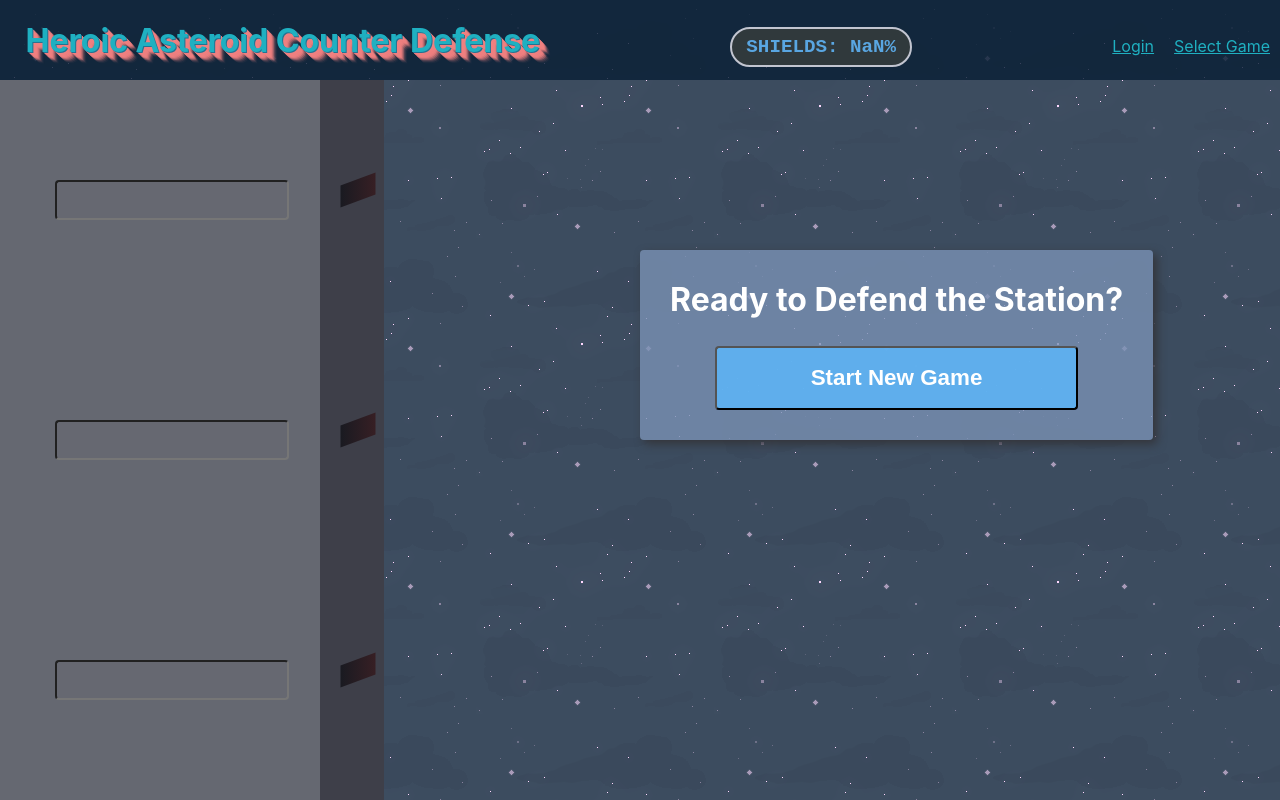
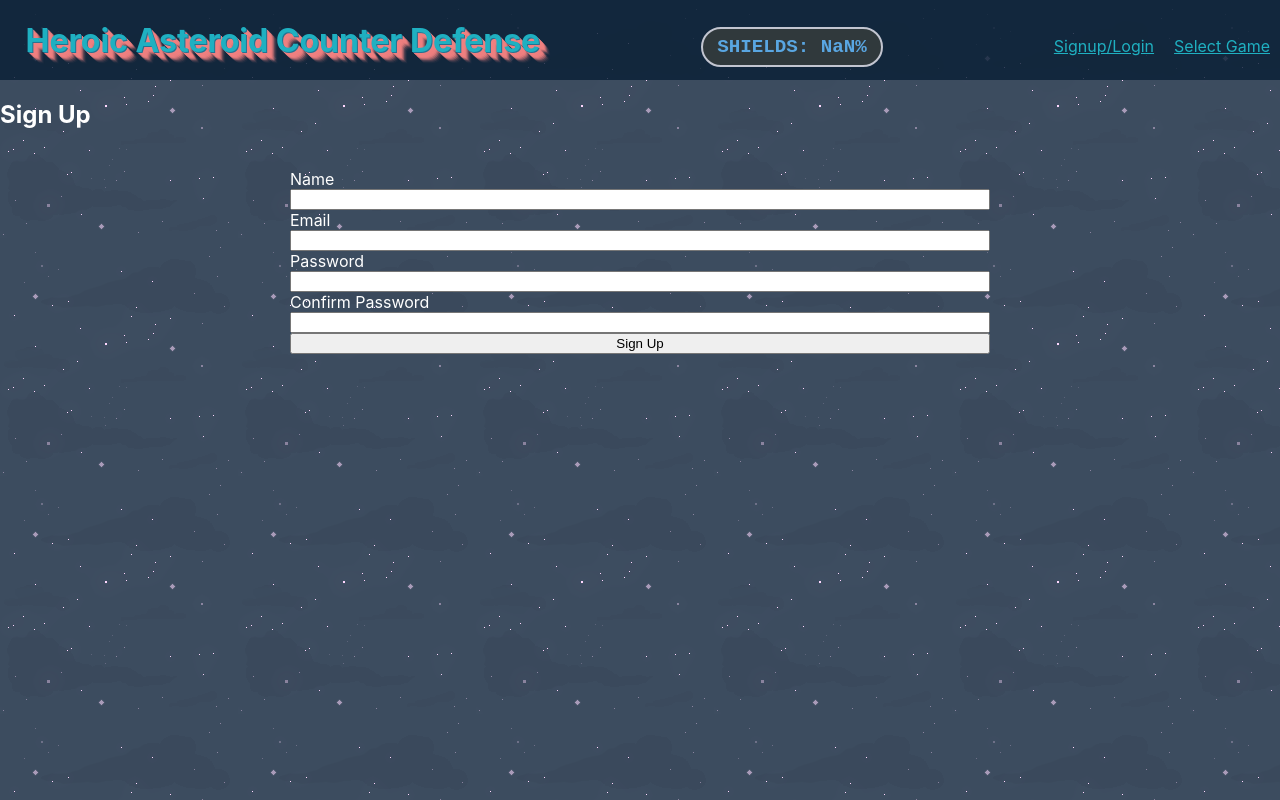
Before and after one commit to daleinen7/heroic-asteroid-counter-defense, a React (Create React App) app: page /auth in a window 1280 px wide. Built offline with nearby package versions, Linux system fonts and the light colour scheme.

Commit message:
create user

```diff
--- a/package.json
+++ b/package.json
@@ -6,8 +6,10 @@
     "@testing-library/jest-dom": "^5.11.4",
     "@testing-library/react": "^11.1.0",
     "@testing-library/user-event": "^12.1.10",
+    "bcrypt": "^5.0.1",
     "dotenv": "^8.2.0",
     "express": "^4.17.1",
+    "jsonwebtoken": "^8.5.1",
     "mongoose": "^5.12.7",
     "morgan": "^1.10.0",
     "react": "^17.0.2",
--- a/server.js
+++ b/server.js
@@ -24,7 +24,7 @@ app.listen(port, function() {
 });
 
 // API Routes
-
+app.use('/api/users', require('./routes/api/users'));
 
 // Catch-all Route
 app.get('/*', function(req,res) {
--- a/src/components/Header/index.jsx
+++ b/src/components/Header/index.jsx
@@ -60,8 +60,11 @@ export default function Header(props) {
       </ShieldDisplay>
 
       <StyledNav>
-        <Link className="nav-link" to='auth'>Login</Link>
-        <Link className="nav-link" to='select'>Select Game</Link>
+        {props.user &&
+          <Link className='nav-link' to='Profile'>User Games</Link>
+        }
+        <Link className='nav-link' to='auth'>Signup/Login</Link>
+        <Link className='nav-link' to='select'>Select Game</Link>
       </StyledNav>
     </StyledDiv>
   )
--- a/src/pages/App/App.jsx
+++ b/src/pages/App/App.jsx
@@ -31,7 +31,7 @@ function App() {
         <Route path="/select">
           <GameSelect/>
         </Route>
-        <Route path="/login">
+        <Route path="/auth">
           <Auth/>
         </Route>
         <Route path="/">
--- a/src/pages/Auth/index.jsx
+++ b/src/pages/Auth/index.jsx
@@ -1,7 +1,67 @@
+import {useState} from 'react';
+import {signUp} from '../../utilities/users-service';
+import styled from 'styled-components';
+
+const StyledDiv = styled.div`
+  form {
+    display: flex;
+    flex-direction: column;
+    margin: 40px auto;
+    width: 80vw;
+    max-width: 700px;
+  }
+`;
+
 export default function Auth() {
+
+  const [formData, setFormData] = useState({
+    name: '',
+    email: '',
+    password: '',
+    confirm: '',
+    error: ''
+  })
+
+  const handleChange = (e) => {
+    const newFormData = {...formData, [e.target.name]: e.target.value};
+    setFormData(newFormData);
+  }
+
+  const handleSubmit = async (e) => {
+    e.preventDefault();
+    try {
+      const signUpData = formData;
+      delete signUpData.confirm;
+      delete signUpData.error;
+      const user = await signUp(signUpData);
+      console.log(user);
+
+    } catch {
+      setFormData({...formData, error: 'An error occured!'})
+    }
+    setFormData({
+      name: '',
+      email: '',
+      password: '',
+      confirm: '',
+      error: ''
+    })
+  }
+
   return(
-    <div>
-      <h1>Auth</h1>
-    </div>
+    <StyledDiv>
+      <h2>Sign Up</h2>
+      <form onSubmit={handleSubmit}>
+        <label htmlFor="name">Name</label>
+        <input type="text" value={formData.name} onChange={handleChange} name='name'/>
+        <label htmlFor="email">Email</label>
+        <input type="text" value={formData.email} onChange={handleChange} name='email'/>
+        <label htmlFor="password">Password</label>
+        <input type="text" value={formData.password} onChange={handleChange} name='password'/>
+        <label htmlFor="confirm">Confirm Password</label>
+        <input type="text" value={formData.confirm} onChange={handleChange} name='confirm'/>
+        <input type="submit" value="Sign Up"/>
+      </form>
+    </StyledDiv>
   )
 }
--- a/src/pages/Game/index.jsx
+++ b/src/pages/Game/index.jsx
@@ -1,4 +1,4 @@
-import {useState} from 'react';
+import {useEffect, useState} from 'react';
 import Space from '../../components/Space';
 import Station from '../../components/Station';
 
@@ -21,7 +21,25 @@ export default function Game(props) {
 
   function newGame() {
     setGameState('playing')
+    setAstroCount(0);
+    setFocused(0);
+    setAsteroids([]);
+    setShields(0.9);
   }
+
+  // Animate Asteroid
+
+  // Create Asteroid
+
+  // Play Sound
+
+  // Fire Laser
+
+  // Handle Focus
+
+  // Add Event Listener Keydown
+
+  // Handle Clear Interval and Animation
 
   return(
     <StyledDiv>
--- /dev/null
+++ b/src/utilities/users-api.js
@@ -0,0 +1,15 @@
+const BASE_URL = '/api/users';
+
+export async function signUp(userData) {
+  const res = await fetch(BASE_URL, {
+    method: 'POST',
+    headers: {'Content-Type': 'application/json'},
+    body: JSON.stringify(userData)
+  });
+
+  if (res.ok) {
+    return res.json();
+  } else {
+    throw new Error('Invalid Sign Up');
+  }
+}
--- /dev/null
+++ b/src/utilities/users-service.js
@@ -0,0 +1,11 @@
+import * as usersAPI from './users-api';
+
+export async function signUp(userData) {
+  try {
+    // network request to users-api.js which returns a JWT
+    const token = await usersAPI.signUp(userData);
+    return token;
+  } catch {
+    throw new Error('Invalid Sign Up');
+  }
+}
```
Also changed, not shown: controllers/api/users.js (added, +29 -0 lines), models/user.js (added, +44 -0 lines), routes/api/users.js (added, +8 -0 lines), 1 other file (tests, documents, lock files or other folders).
